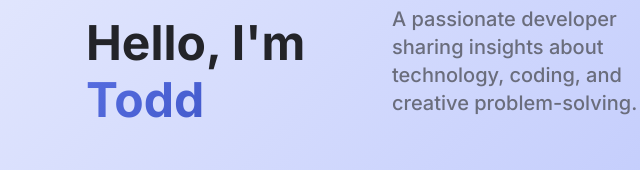
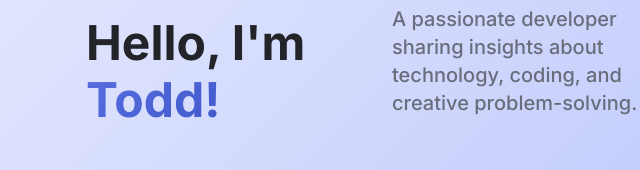
Before and after one commit to toddvarland/toddvarland.github.io, a website: page index.html in a window 1280 px wide. Shown: the part 243-413 px from the top of the page, 550-1190 px from the left. Drawn offline with Linux system fonts and the light colour scheme.

Commit message:
changed name

```diff
--- a/index.html
+++ b/index.html
@@ -57,7 +57,7 @@
         <div class="hero__container">
             <div class="hero__content">
                 <h1 class="hero__title">
-                    Hello, I'm <span class="hero__highlight">Todd</span>
+                    Hello, I'm <span class="hero__highlight">Todd!</span>
                 </h1>
                 <p class="hero__subtitle">
                     A passionate developer sharing insights about technology, coding, and creative problem-solving.
```
